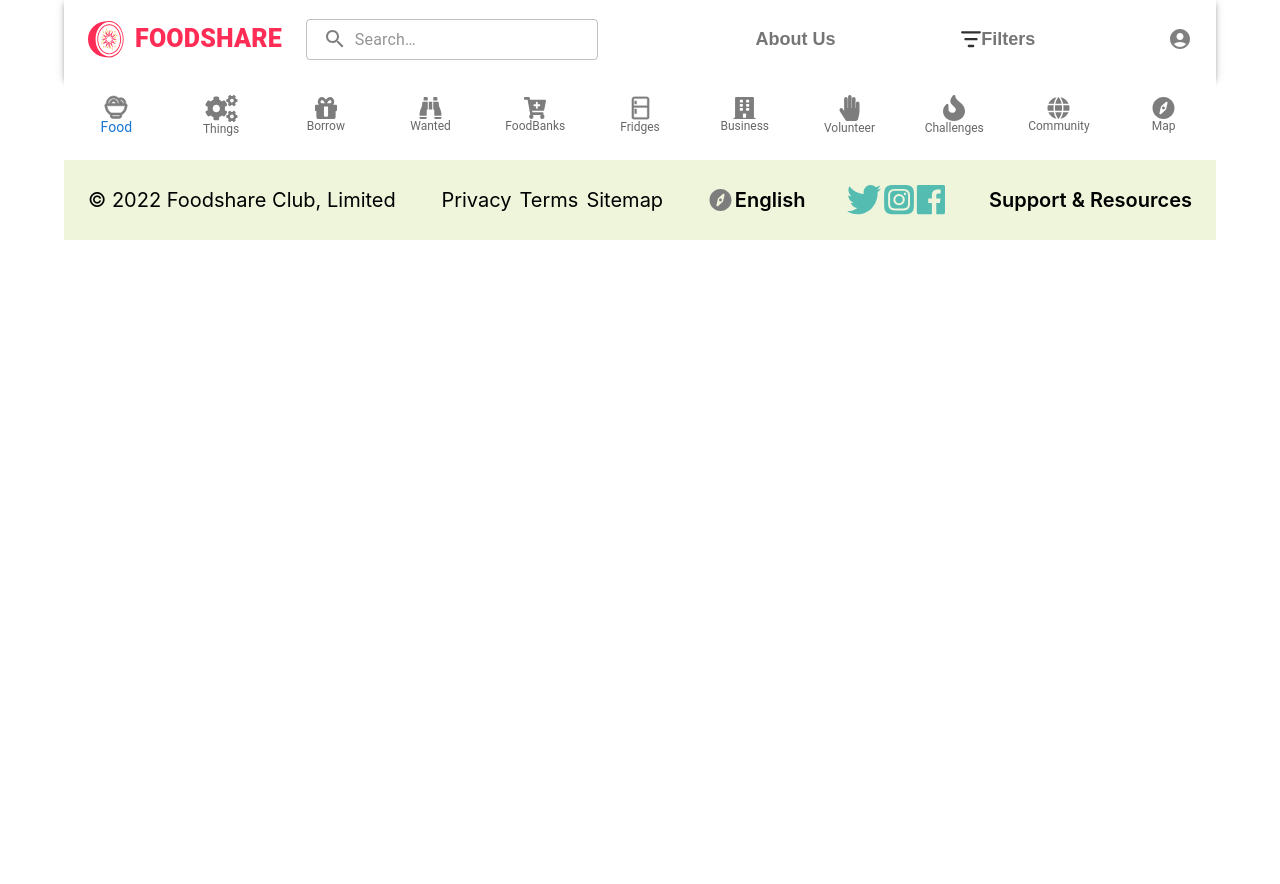
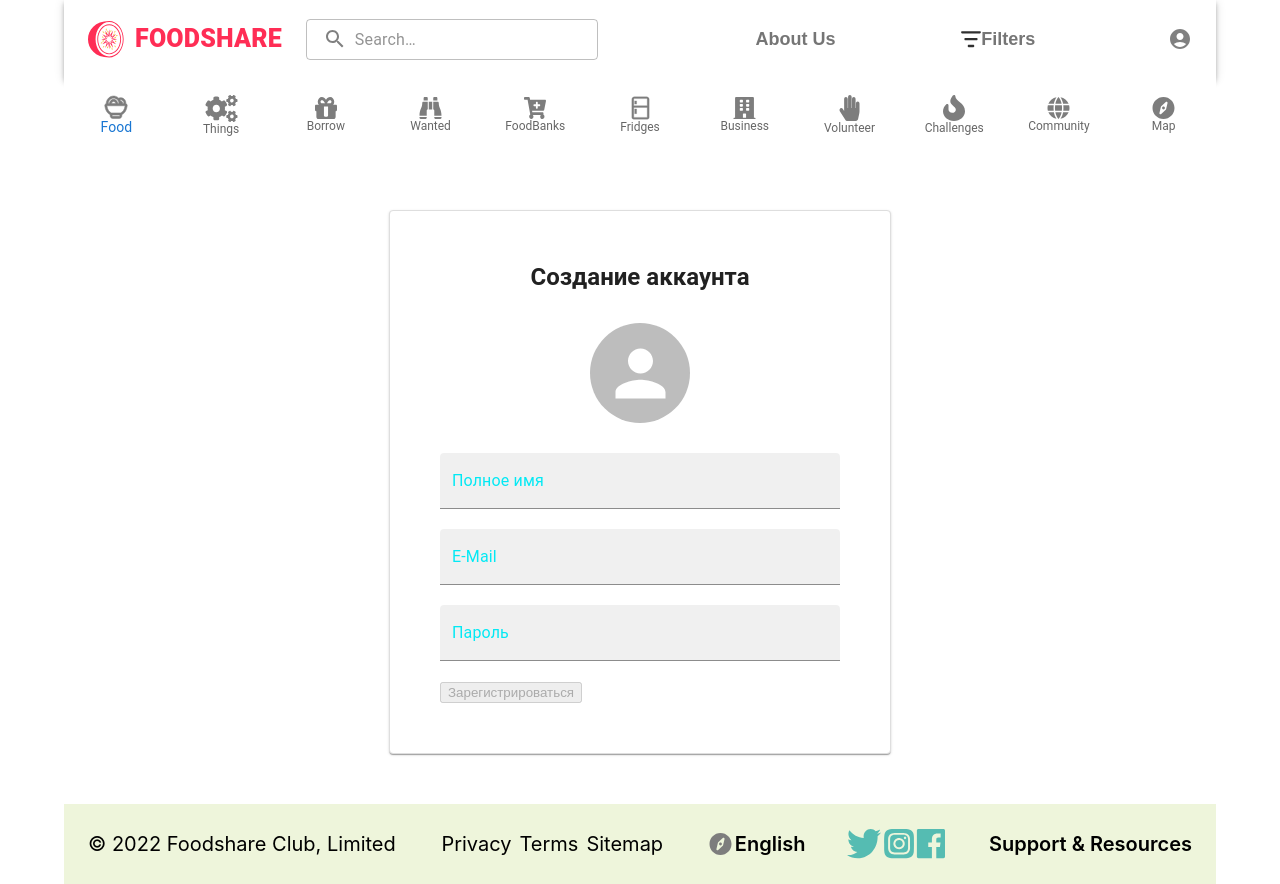
Before and after one commit to Foodshareclub/frontend, a React (Create React App) app: page /registration in a window 1280 px wide. Before the commit the page ends 800 px from the top, so only its background shows below. Built offline with nearby package versions, Linux system fonts and the light colour scheme.

Commit message:
add registration

```diff
--- a/src/App.tsx
+++ b/src/App.tsx
@@ -4,6 +4,7 @@ import Main from "./components/main/Main";
 import Footer from "./components/footer/Footer";
 import {Routes, Route} from "react-router-dom";
 import {LoginPage} from "./pages/login/LoginPage";
+import {Registration} from "./pages/registration/Registration";
 
 function App() {
   return (
@@ -13,6 +14,7 @@ function App() {
         <Routes>
           <Route path={"/"} element={<Main/>}/>
           <Route path={"/login"} element={<LoginPage/>}/>
+          <Route path={"/registration"} element={<Registration/>}/>
         </Routes>
 
         <Footer/>
--- /dev/null
+++ b/src/components/textFieldStyle/textFieldStyle.ts
@@ -0,0 +1,28 @@
+import { styled } from "@mui/material";
+import TextField from "@mui/material/TextField";
+
+export const CssTextField = styled(TextField)({
+  "& label.Mui-focused": {
+    color: "#03e9f4"
+  },
+  "& input": {
+    color: "gray"
+  },
+  "& label": {
+    color: "#03e9f4"
+  },
+  "& .MuiInput-underline:after": {
+    borderBottomColor: "#03e9f4"
+  },
+  "& .MuiInput-underline": {
+    borderBottomColor: "#03e9f4"
+  },
+  "& .MuiOutlinedInput-root": {
+    "& fieldset": {
+      borderColor: "#03e9f4"
+    },
+    "&.Mui-focused fieldset": {
+      borderColor: "#03e9f4"
+    }
+  }
+});
--- /dev/null
+++ b/src/pages/registration/Login.module.scss
@@ -0,0 +1,23 @@
+.root {
+  width: 400px;
+  padding: 50px;
+  border: 1px solid #dedede;
+  margin: 50px auto;
+
+  & .title {
+    text-align: center !important;
+    font-weight: bold !important;
+    margin-bottom: 30px !important;
+  }
+
+  & .avatar {
+    display: flex;
+    justify-content: center;
+    margin-bottom: 30px;
+  }
+
+  & .field {
+    margin-bottom: 20px !important;
+  }
+
+}
--- /dev/null
+++ b/src/pages/registration/Registration.tsx
@@ -0,0 +1,101 @@
+import React from "react";
+import Typography from "@mui/material/Typography";
+import TextField from "@mui/material/TextField";
+import Paper from "@mui/material/Paper";
+import Button from "@mui/material/Button";
+import Avatar from "@mui/material/Avatar";
+import styles from "./Login.module.scss";
+import { useForm } from "react-hook-form";
+import { useDispatch, useSelector } from "react-redux";
+// import { registrationTC } from "../../store/slices/userReducer";
+import { useNavigate } from "react-router-dom";
+import { Snackbar } from "@mui/material";
+import {useAppDispatch} from "../../hook/hooks";
+// import { initUser } from "../../selectors/userSelector";
+import { CssTextField } from "../../components/textFieldStyle/textFieldStyle";
+
+
+export const Registration = () => {
+  const navigate = useNavigate();
+  const dispatch = useAppDispatch();
+  //const { registration } = useSelector(state => state.user);
+  // const { status } = useSelector(initUser.registration);
+  // const isCreated = status === "registered";
+
+  const {
+    register,
+    handleSubmit,
+    setError,
+    formState: { errors, isValid }
+  } = useForm({
+    defaultValues: {
+      email: "",
+      password: "",
+      fullName: ""
+    },
+    mode: "onChange"
+  });
+  const onSubmit = async (value:any) => {
+    // const data = await dispatch(registrationTC(value));
+    // if (!data.payload) {
+    //   alert("Не удалось зарегистрироваться...");
+    // }
+    // if ("token" in data.payload) {
+    //   localStorage.setItem("token", data.payload.token);
+    // } else {
+    //   alert("Не удалось зарегистрироваться...");
+    // }
+  };
+  // if (isCreated) {
+  //   navigate("/");
+  // }
+  return (
+    <Paper classes={{ root: styles.root }}>
+      <Typography classes={{ root: styles.title }} variant="h5">
+        Создание аккаунта
+      </Typography>
+      <div className={styles.avatar}>
+        <Avatar sx={{ width: 100, height: 100 }} />
+      </div>
+      <form onSubmit={handleSubmit(onSubmit)}>
+        <CssTextField
+          variant="filled"
+          error={Boolean(errors.fullName?.message)}
+          helperText={errors.fullName?.message}
+          {...register("fullName", { required: "Укажите имя" })}
+          className={styles.field}
+          label="Полное имя"
+          fullWidth
+        />
+        <CssTextField
+          variant="filled"
+          error={Boolean(errors.email?.message)}
+          helperText={errors.email?.message}
+          {...register("email", { required: "Укажите почту" })}
+          className={styles.field}
+          label="E-Mail"
+          fullWidth
+        />
+        <CssTextField
+          variant="filled"
+          error={Boolean(errors.password?.message)}
+          helperText={errors.password?.message}
+          {...register("password", { required: "Укажите пароль" })}
+          className={styles.field}
+          label="Пароль"
+          fullWidth
+        />
+        <button type="submit" disabled={!isValid} className={!isValid ? styles.disable : styles.enable}>
+          <span></span>
+          <span></span>
+          <span></span>
+          <span></span>
+          Зарегистрироваться
+        </button>
+
+      </form>
+      {/*{status !== "registration" && status !== "registered" &&*/}
+      {/*  <Snackbar open anchorOrigin={{ vertical: "bottom", horizontal: "center" }} message={status} />}*/}
+    </Paper>
+  );
+};
```
